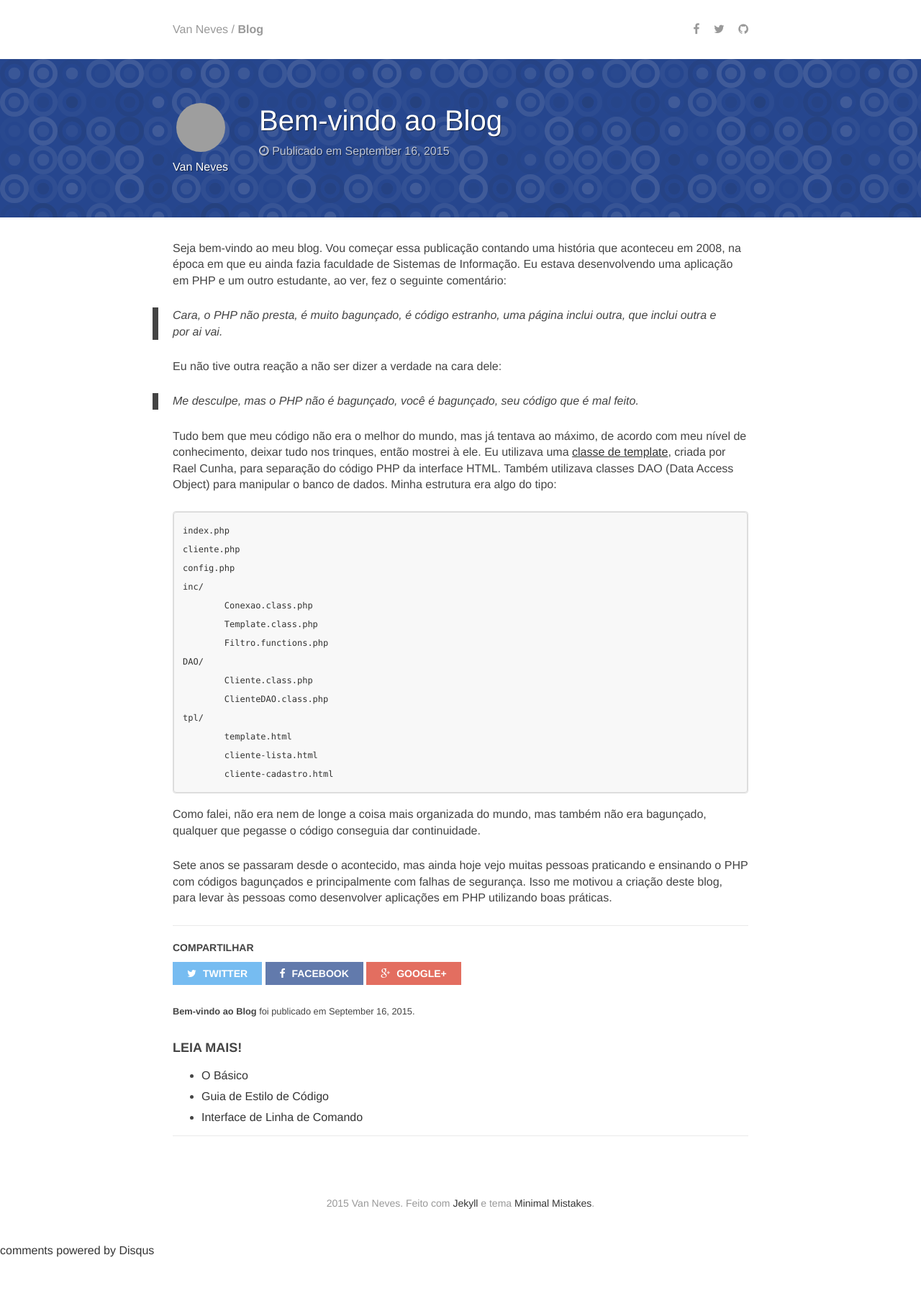
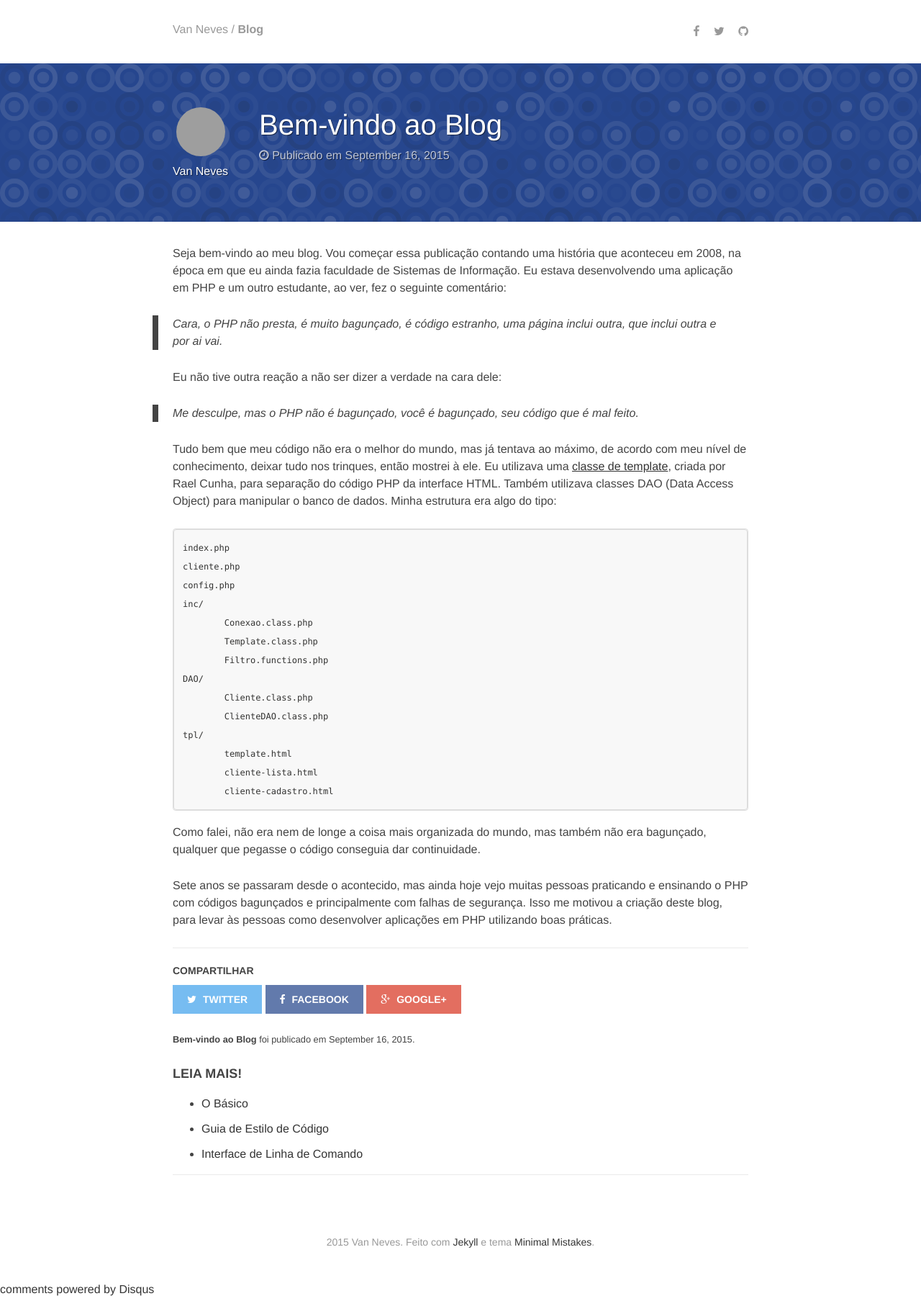
Before and after one commit to vaneves/vaneves.github.io, a Jekyll site: the page built from _posts/2015-09-16-bem-vindo-ao-blog.md, in a window 1280 px wide. Shown: the whole page at 72% size. Built offline with Jekyll 4.4.1, drawn with Linux system fonts in a browser that asks for light colours; nearby versions of some CDN libraries; Markdown is read by kramdown in place of the engine named in the settings; comment, search, counter and statistics services are not loaded; before the commit the page ends 1746 px from its top, so only the background shows below that; grey boxes are pictures that could not be loaded.

Commit message:
melhorias na interface

```diff
--- a/_sass/typography.scss
+++ b/_sass/typography.scss
@@ -152,14 +152,15 @@
 }
 p,
 li {
+	line-height: 1.5em;
 	code {
 		@include font-rem(12);
 		line-height: 1.5;
 		white-space: nowrap;
 		margin: 0 2px;
-		padding: 0 5px;
-		border: 1px solid lighten($black, 90);
-		background-color: #efefef;
+    	padding: 0px 5px;
+		border: 1px solid #ddd;
+		background-color: #f8f8f8;
 		@include rounded(3px);
 	}
 }
```
